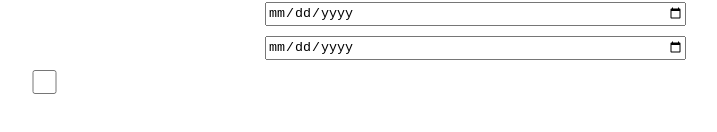
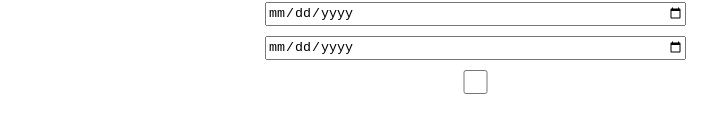
Before and after one commit to cabelstein12/CV-Application, a React (Vite) app: page / in a window 1280 px wide. Shown: the part 634-766 px from the top of the page, without its empty margins (380-1097 px from the left). Built offline with nearby package versions, Linux system fonts and the light colour scheme.

Commit message:
update checkbox in  experience component

```diff
--- a/src/App.jsx
+++ b/src/App.jsx
@@ -1,15 +1,11 @@
 
 import './App.css';
-import Info from './Info.jsx';
-import Education from './Education.jsx';
-import Experience from './Experience.jsx';
+import Inputs from './Input.jsx';
 
 function App() {
   return(
     <>
-      <Info />
-      <Education />
-      <Experience />
+      <Inputs />
     </>
   )
 }
--- a/src/Experience.jsx
+++ b/src/Experience.jsx
@@ -1,6 +1,7 @@
 import "./Form.css"
 
 export default function Experience () {
+
     return (
         <>
             <form id="exp-form-section" className="form-section">
@@ -19,9 +20,13 @@ export default function Experience () {
                 <input type="date"/>
 
                 <label htmlFor="job-end">End Date</label>
-                <input type="date" />
-                <input type="checkbox" />
+                <input id="end-date-text" type="date" />
                 <span>  Present </span>
+                <input id="end-date-checkbox" type="checkbox" onClick={()=>{
+                    const endDate = document.getElementById('end-date-text');
+                    !endDate.disabled ? endDate.disabled = true : endDate.disabled = false;
+                    }
+                }/>
 
             </form>
         </>
--- /dev/null
+++ b/src/Input.jsx
@@ -0,0 +1,13 @@
+import Info from './Info.jsx';
+import Education from './Education.jsx';
+import Experience from './Experience.jsx';
+
+export default function Inputs(){
+    return (
+        <div className="inputs">
+            <Info />
+            <Education />
+            <Experience />
+        </div>
+    )
+}
```
